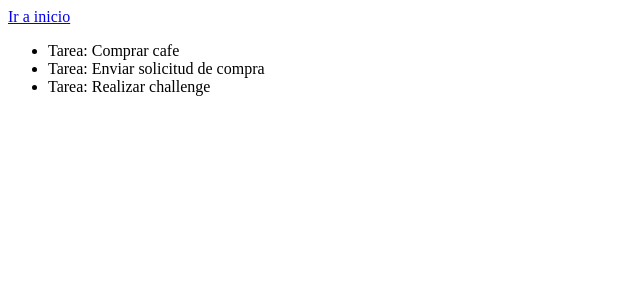
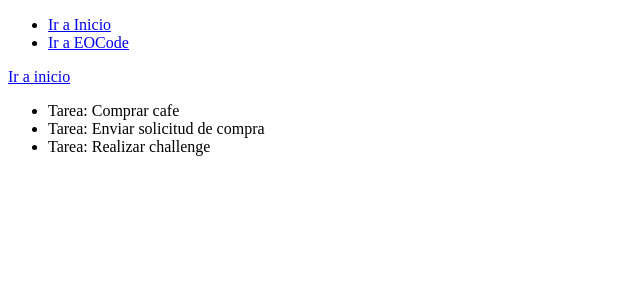
Before and after one commit to eocode/Flask_TaskApp, a Flask app: page /hello in a window 1280 px wide. Shown: the top 300 px of the page, without its empty margins (0-640 px from the left). Run offline with Flask 2, Linux system fonts and the light colour scheme.

Commit message:
Add static folder and nvabar

```diff
--- a/flask-app/templates/base.html
+++ b/flask-app/templates/base.html
@@ -5,6 +5,9 @@
     <meta name="viewport" content="width=device-width, initial-scale=1.0">
     <title>{% block title %}Flask app |{% endblock %}</title>
 </head>
+<header>
+    {% include 'navbar.html' %}
+</header>
 <body>
     {% block content %} {% endblock %}
 </body>
--- /dev/null
+++ b/flask-app/templates/navbar.html
@@ -0,0 +1,6 @@
+<nav>
+    <ul>
+        <li><a href="{{ url_for('index') }}">Ir a Inicio</a></li>
+        <li><a href="https://eliasojedamedina.com" target="__blank">Ir a EOCode</a></li>
+    </ul>
+</nav>
```
